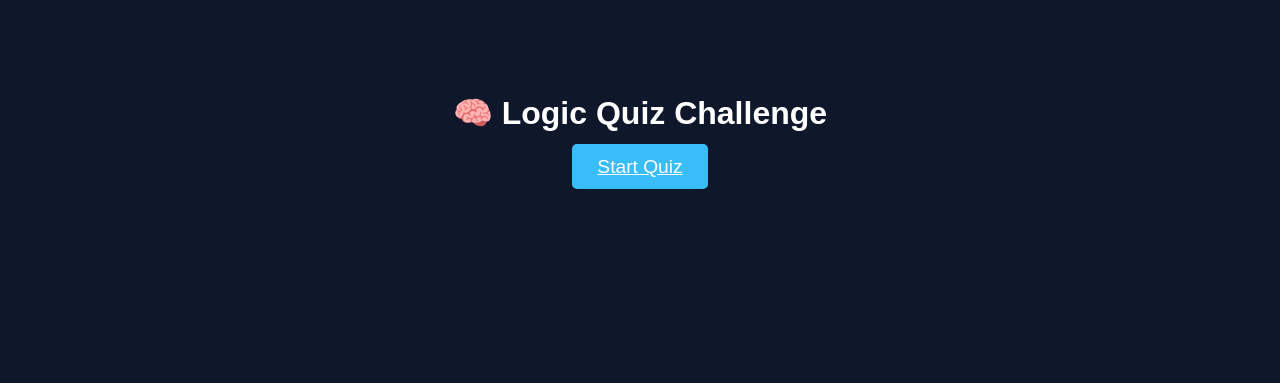
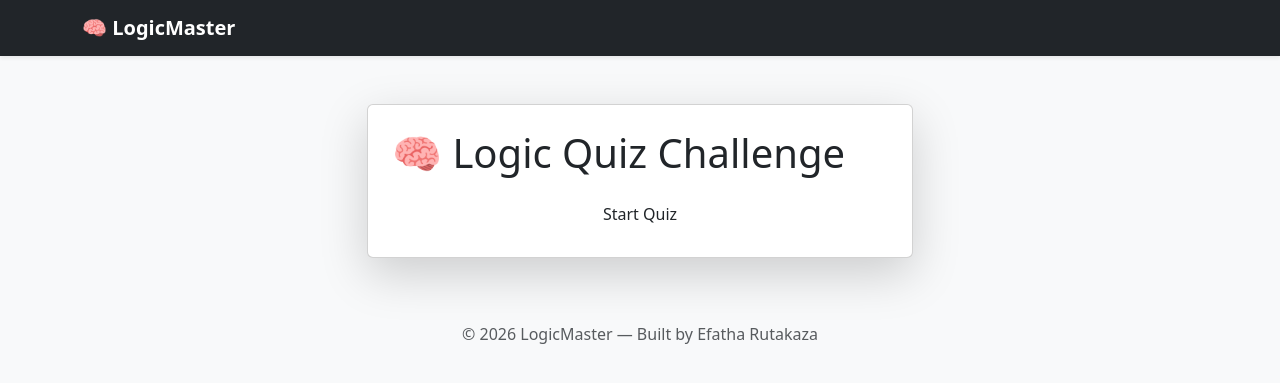
Before and after one commit to efatha/logic-quiz-app, a Flask app: page / in a window 1280 px wide. Shown: the top 383 px of the page. Run offline with Flask 3, Linux system fonts and the light colour scheme.

Commit message:
Added the querry tracker for the Logic Master, implemented bootrap for better UX design

```diff
--- a/app.py
+++ b/app.py
@@ -26,18 +26,33 @@ QUESTION_BANK = [
 MAX_ATTEMPTS = 5
 
 
+# ===============================
+# HOME ROUTE
+# ===============================
 @app.route("/")
 def index():
     session.clear()
     questions = QUESTION_BANK.copy()
     random.shuffle(questions)
+
     session["questions"] = questions
     session["score"] = 0
     session["current"] = 0
     session["attempts"] = 0
+
+    # Advanced tracking system
+    session["tracking"] = {
+        "correct": 0,
+        "wrong": 0,
+        "history": []
+    }
+
     return render_template("index.html")
 
 
+# ===============================
+# QUIZ ROUTE
+# ===============================
 @app.route("/quiz", methods=["GET", "POST"])
 def quiz():
     if "questions" not in session:
@@ -52,38 +67,85 @@ def quiz():
     question, answer = questions[current]
 
     if request.method == "POST":
-        user_answer = request.form.get("answer").strip().lower()
+        user_answer = request.form.get("answer", "").strip().lower()
         session["attempts"] += 1
 
+        tracking = session["tracking"]
+
+        # CORRECT ANSWER
         if user_answer == answer:
             flash("✅ Correct answer!", "success")
+
             session["score"] += 1
+            tracking["correct"] += 1
+
+            tracking["history"].append({
+                "question": question,
+                "correct_answer": answer,
+                "user_answer": user_answer,
+                "status": "Correct"
+            })
+
             session["current"] += 1
             session["attempts"] = 0
+            session["tracking"] = tracking
+
             return redirect(url_for("quiz"))
 
+        # FAILED AFTER MAX ATTEMPTS
         if session["attempts"] >= MAX_ATTEMPTS:
             flash(f"❌ You failed! Correct answer: {answer}", "danger")
+
+            tracking["wrong"] += 1
+
+            tracking["history"].append({
+                "question": question,
+                "correct_answer": answer,
+                "user_answer": user_answer,
+                "status": "Failed"
+            })
+
             session["current"] += 1
             session["attempts"] = 0
+            session["tracking"] = tracking
+
             return redirect(url_for("quiz"))
 
         flash("❌ Incorrect answer. Try again.", "warning")
 
+    # Progress calculation
+    progress = int((session["current"] / len(questions)) * 100)
+
     return render_template(
         "quiz.html",
         question=question,
-        attempts_left=MAX_ATTEMPTS - session["attempts"]
+        attempts_left=MAX_ATTEMPTS - session["attempts"],
+        progress=progress,
+        current=current + 1,
+        total=len(questions)
     )
 
 
+# ===============================
+# RESULT ROUTE
+# ===============================
 @app.route("/result")
 def result():
+    tracking = session.get("tracking", {})
     score = session.get("score", 0)
     total = len(session.get("questions", []))
-    return render_template("result.html", score=score, total=total)
+
+    return render_template(
+        "result.html",
+        score=score,
+        total=total,
+        tracking=tracking
+    )
 
 
+# ===============================
+# RUN SERVER
+# ===============================
 if __name__ == "__main__":
     port = int(os.environ.get("PORT", 5000))
     app.run(host="0.0.0.0", port=port)
--- a/static/css/style.css
+++ b/static/css/style.css
@@ -1,178 +1,70 @@
-/* General Body & Container */
+/* Optional background only */
 body {
-    font-family: Arial, sans-serif;
     background: #0f172a;
     color: white;
-    text-align: center;
-    margin: 0;
-    padding: 0;
-}
-
-.container {
-    margin: 50px auto;
-    max-width: 500px;
-    padding: 20px;
 }
 
 /* Headings */
 h1, h2 {
-    margin-bottom: 20px;
     line-height: 1.4;
 }
 
-h1 {
-    font-size: 2em; /* bigger for mobile */
+/* Inputs (without breaking Bootstrap sizing) */
+input[type="text"], .answer {
+    border-radius: 5px;
 }
 
-h2 {
-    font-size: 1.5em;
+/* Buttons */
+.btn {
+    margin-top: 10px;
+    background: #139fdb;
+    border: none;
+    color: white;
 }
 
-/* Input & Button */
-input[type="text"] {
-    padding: 12px;
-    font-size: 1.2em;
-    width: 80%;
-    max-width: 100%;
-    margin-bottom: 15px;
-    border-radius: 5px;
-    border: none;
+/* Button Hover */
+button:hover, .btn:hover {
+    transform: scale(1.05);
+    transition: transform 0.2s ease-in-out;
 }
 
-button, .btn {
-    padding: 12px 25px;
-    font-size: 1.2em;
-    background: #38bdf8;
-    border: none;
-    border-radius: 5px;
-    color: white;
-    cursor: pointer;
-    width: 50%;
-    max-width: 200px;
-    margin-bottom: 20px;
+/* Input Focus */
+input[type="text"]:focus {
+    outline: none;
+    border: 2px solid #38bdf8;
 }
 
-/* Alerts / Flash Messages */
+/* Alerts */
 .alert {
-    padding: 12px;
-    margin-bottom: 15px;
-    border-radius: 5px;
-    font-size: 1.1em;
-}
-    /* Flash Messages Animation */
-.alert {
-    opacity: 0;
     animation: fadeIn 0.5s forwards;
 }
 
-/* Fade in animation */
 @keyframes fadeIn {
-    to {
-        opacity: 1;
-    }
+    from { opacity: 0; }
+    to { opacity: 1; }
 }
 
-/* Fade out after 3 seconds using JS */
+/* Flash fade out */
 .alert.fade-out {
     animation: fadeOut 0.5s forwards;
 }
 
 @keyframes fadeOut {
-    to {
-        opacity: 0;
-    }
-}
-/* Buttons Hover Effect */
-button:hover, .btn:hover {
-    transform: scale(1.05);
-    transition: transform 0.2s ease-in-out, background-color 0.2s ease-in-out;
-    background-color: #0ea5e9; /* lighter shade on hover */
+    to { opacity: 0; }
 }
 
-/* Animations */
-input[type="text"]:focus {
-    outline: none;
-    border: 2px solid #38bdf8;
-    transition: border 0.3s ease-in-out;
-}
-/* Question Container Animation */
+/* Question animation */
 .question-container {
-    opacity: 0;
-    transform: translateY(20px);
     animation: slideUp 0.5s forwards;
 }
 
 @keyframes slideUp {
+    from {
+        opacity: 0;
+        transform: translateY(20px);
+    }
     to {
         opacity: 1;
         transform: translateY(0);
     }
 }
-
-.success {
-    background-color: #16a34a;
-}
-
-.warning {
-    background-color: #facc15;
-    color: black;
-}
-
-.danger {
-    background-color: #dc2626;
-}
-
-/* Responsive Media Queries */
-@media (max-width: 768px) { /* tablets and smaller */
-    .container {
-        margin: 30px 20px;
-        padding: 15px;
-    }
-
-    h1 {
-        font-size: 1.8em;
-    }
-
-    h2 {
-        font-size: 1.3em;
-    }
-
-    input[type="text"] {
-        width: 90%;
-        font-size: 1.1em;
-        padding: 10px;
-    }
-
-    button, .btn {
-        width: 80%;
-        font-size: 1.1em;
-        padding: 10px;
-    }
-}
-
-@media (max-width: 480px) { /* smartphones & iPhones */
-    .container {
-        margin: 20px 10px;
-        padding: 10px;
-    }
-
-    h1 {
-        font-size: 1.6em;
-    }
-
-    h2 {
-        font-size: 1.2em;
-    }
-
-    input[type="text"] {
-        width: 95%;
-        font-size: 1em;
-        padding: 8px;
-    }
-
-    button, .btn {
-        width: 95%;
-        font-size: 1em;
-        padding: 8px;
-    }
-}
--- a/templates/base.html
+++ b/templates/base.html
@@ -1,24 +1,54 @@
 <!DOCTYPE html>
-<html>
+<html lang="en">
 <head>
-    <title>Logic Quiz</title>
+    <meta charset="UTF-8">
+    <title>LogicMaster Quiz</title>
+    <meta name="viewport" content="width=device-width, initial-scale=1">
     <link rel="stylesheet" href="{{ url_for('static', filename='css/style.css') }}">
+    <!-- Bootstrap CDN -->
+    <link href="https://cdn.jsdelivr.net/npm/bootstrap@5.3.2/dist/css/bootstrap.min.css" rel="stylesheet">
 </head>
-<body>
+
+<body class="bg-light">
+
+<nav class="navbar navbar-dark bg-dark shadow-sm">
     <div class="container">
+        <a class="navbar-brand fw-bold" href="{{ url_for('index') }}">
+            🧠 LogicMaster
+        </a>
+    </div>
+</nav>
 
+<div class="container py-5">
+
+    <!-- Flash Messages -->
     {% with messages = get_flashed_messages(with_categories=true) %}
       {% if messages %}
         {% for category, message in messages %}
-              <div class="alert {{ category }}">
+          <div class="alert alert-{{ category }} alert-dismissible fade show" role="alert">
             {{ message }}
+            <button type="button" class="btn-close" data-bs-dismiss="alert"></button>
           </div>
         {% endfor %}
       {% endif %}
     {% endwith %}
 
+    <div class="row justify-content-center">
+        <div class="col-md-8 col-lg-6">
+            <div class="card shadow-lg p-4">
                 {% block content %}{% endblock %}
-        <script src="{{ url_for('static', filename='js/script.js') }}"></script>
             </div>
+        </div>
+    </div>
+
+</div>
+
+<footer class="text-center py-3 text-muted">
+    © 2026 LogicMaster — Built by Efatha Rutakaza
+</footer>
+
+<!-- Bootstrap JS -->
+<script src="https://cdn.jsdelivr.net/npm/bootstrap@5.3.2/dist/js/bootstrap.bundle.min.js"></script>
+
 </body>
 </html>
```
Also changed, not shown: templates/quiz.html (+13 -2 lines). Lines whose indentation alone changed are shown as unchanged.
